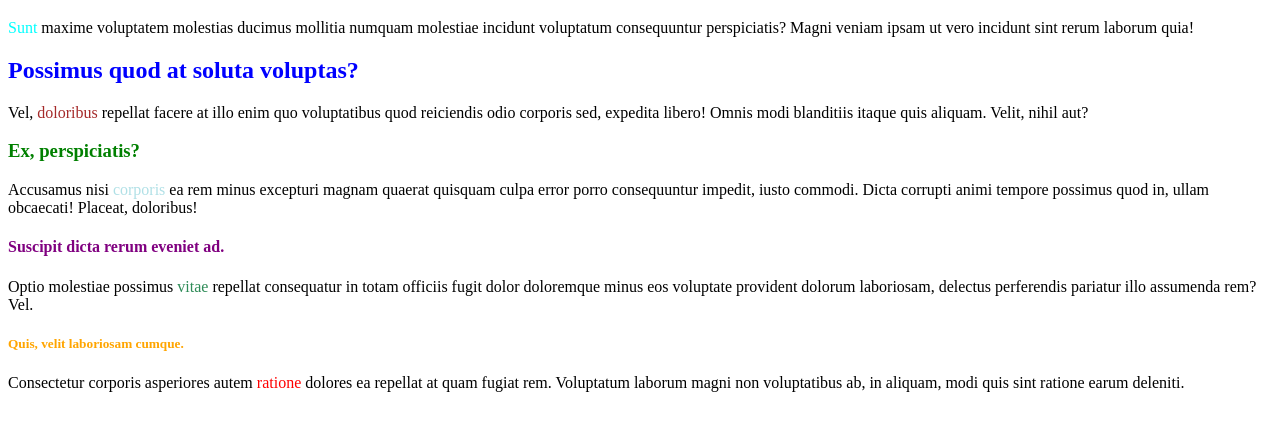
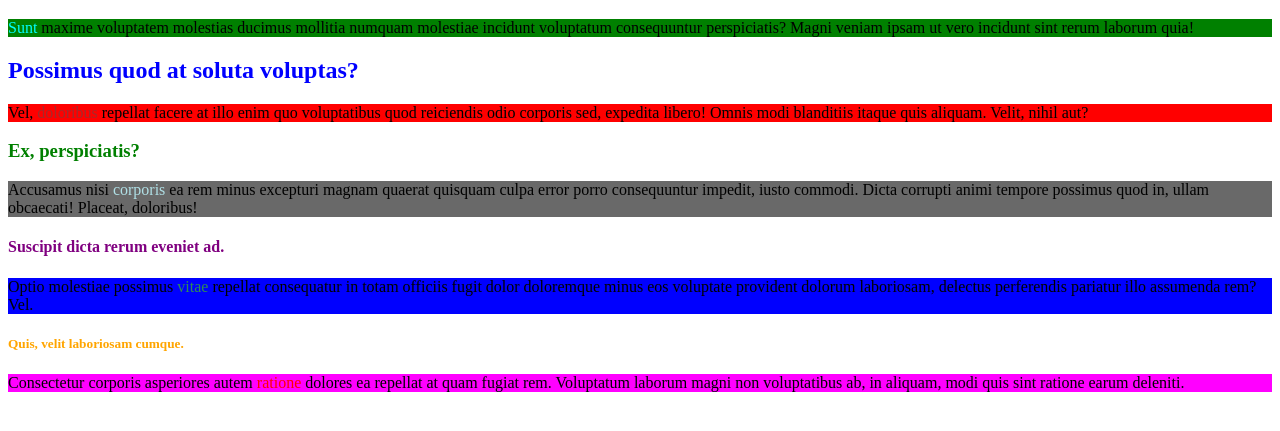
Before and after one commit to Greenishgg/21.09.20., a plain HTML site: page index.html in a window 1280 px wide. Shown: the part 61-492 px from the top of the page. Drawn offline with Linux system fonts and the light colour scheme.

Commit message:
Update index.html

```diff
--- a/index.html
+++ b/index.html
@@ -6,10 +6,15 @@
     <title>Véletlen szöveg</title>
 </head>
 <body>
- <h1 style="color:red">Lorem ipsum dolor, sit amet consectetur adipisicing elit.</h1> <span style="color:aqua">Sunt</span> maxime voluptatem molestias ducimus mollitia numquam molestiae incidunt voluptatum consequuntur perspiciatis? Magni veniam ipsam ut vero incidunt sint rerum laborum quia!
- <h2 style="color:blue">Possimus quod at soluta voluptas?</h2> Vel, <span style="color:brown">doloribus</span> repellat facere at illo enim quo voluptatibus quod reiciendis odio corporis sed, expedita libero! Omnis modi blanditiis itaque quis aliquam. Velit, nihil aut?
- <h3 style="color:green">Ex, perspiciatis?</h3> Accusamus nisi <span style="color:powderblue">corporis</span> ea rem minus excepturi magnam quaerat quisquam culpa error porro consequuntur impedit, iusto commodi. Dicta corrupti animi tempore possimus quod in, ullam obcaecati! Placeat, doloribus!
- <h4 style="color:purple">Suscipit dicta rerum eveniet ad.</h4> Optio molestiae possimus <span style="color:seagreen">vitae</span> repellat consequatur in totam officiis fugit dolor doloremque minus eos voluptate provident dolorum laboriosam, delectus perferendis pariatur illo assumenda rem? Vel.
- <h5 style="color:orange">Quis, velit laboriosam cumque.</h5> Consectetur corporis asperiores autem <span style="color:red">ratione</span> dolores ea repellat at quam fugiat rem. Voluptatum laborum magni non voluptatibus ab, in aliquam, modi quis sint ratione earum deleniti.
+    <h1 style="color:red">Lorem ipsum dolor, sit amet consectetur adipisicing elit.</h1>
+        <p style="background-color: green;"><span style="color:aqua">Sunt</span> maxime voluptatem molestias ducimus mollitia numquam molestiae incidunt voluptatum consequuntur perspiciatis? Magni veniam ipsam ut vero incidunt sint rerum laborum quia!</p>
+    <h2 style="color:blue">Possimus quod at soluta voluptas?</h2>
+        <p style="background-color: red;">Vel, <span style="color:brown">doloribus</span> repellat facere at illo enim quo voluptatibus quod reiciendis odio corporis sed, expedita libero! Omnis modi blanditiis itaque quis aliquam. Velit, nihil aut?</p>
+    <h3 style="color:green">Ex, perspiciatis?</h3>
+        <p style="background-color: dimgray;">Accusamus nisi <span style="color:powderblue">corporis</span> ea rem minus excepturi magnam quaerat quisquam culpa error porro consequuntur impedit, iusto commodi. Dicta corrupti animi tempore possimus quod in, ullam obcaecati! Placeat, doloribus!</p>
+    <h4 style="color:purple">Suscipit dicta rerum eveniet ad.</h4>
+        <p style="background-color: blue;">Optio molestiae possimus <span style="color:seagreen">vitae</span> repellat consequatur in totam officiis fugit dolor doloremque minus eos voluptate provident dolorum laboriosam, delectus perferendis pariatur illo assumenda rem? Vel.</p>
+    <h5 style="color:orange">Quis, velit laboriosam cumque.</h5>
+        <p style="background-color: fuchsia;">Consectetur corporis asperiores autem <span style="color:red">ratione</span> dolores ea repellat at quam fugiat rem. Voluptatum laborum magni non voluptatibus ab, in aliquam, modi quis sint ratione earum deleniti.</p>
 </body>
 </html>
```
